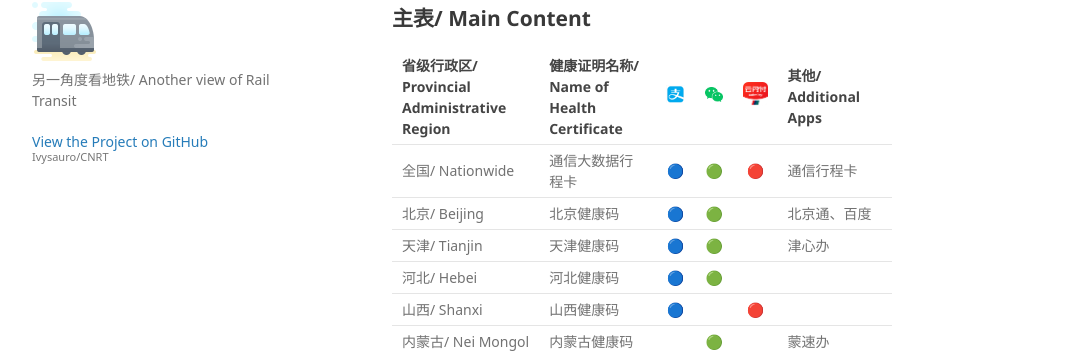
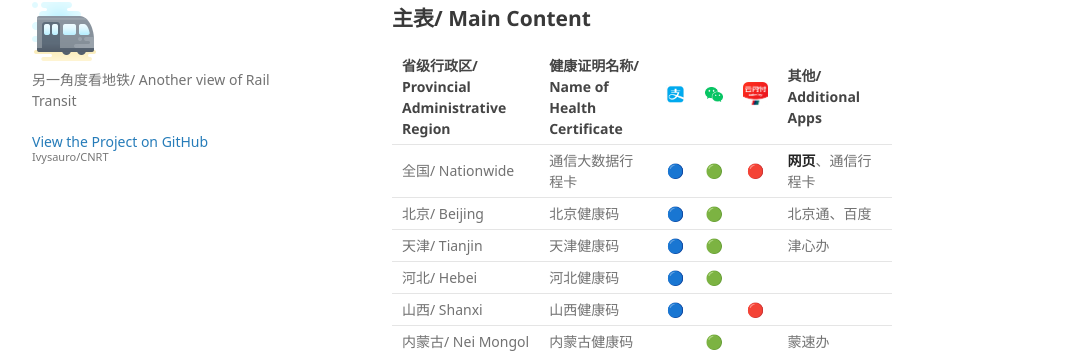
Before and after one commit to Ivysauro/CNRT, a Jekyll site: the page built from data/HealthQR.md, in a window 1280 px wide and 900 px high, scrolled down 573 px. Shown: the part 109-462 px from the top of the window, without its empty margins (178-1249 px from the left). Built offline with Jekyll 4.4.1, drawn with Linux system fonts in a browser that asks for light colours; some web fonts are replaced; our own code applies the rules of GitHub Pages for plain Markdown files; a script that is not in the unit is left out.

Commit message:
Update HealthQR.md
Add CAICT health certificate QR （通信大數據行程卡） for additional apps

```diff
--- a/data/HealthQR.md
+++ b/data/HealthQR.md
@@ -21,7 +21,7 @@
 
 | 省级行政区/ Provincial Administrative Region | 健康证明名称/ Name of Health Certificate | <img src="https://raw.githubusercontent.com/Ivysauro/CNRT/master/images/Alipay.png" width="30" hegiht="30" alt="Alipay"/> | <img src="https://raw.githubusercontent.com/Ivysauro/CNRT/master/images/WeChat.png" width="25" hegiht="25" alt="WeChat"/> | <img src="https://raw.githubusercontent.com/Ivysauro/CNRT/master/images/Unionpay.png" width="25" hegiht="25" alt="Unionpay App"/> | 其他/ Additional Apps |
 | :- | :- | :-: | :-: | :-: | :- |
-| 全国/ Nationwide | 通信大数据行程卡 | 🔵 | 🟢 | 🔴 | 通信行程卡 |
+| 全国/ Nationwide | 通信大数据行程卡 | 🔵 | 🟢 | 🔴 | [**网页**](https://xc.caict.ac.cn)、通信行程卡 |
 | 北京/ Beijing | 北京健康码 | 🔵 | 🟢 | | 北京通、百度 |
 | 天津/ Tianjin | 天津健康码 | 🔵 | 🟢 | | 津心办 |
 | 河北/ Hebei | 河北健康码 | 🔵 | 🟢 | | |
```
